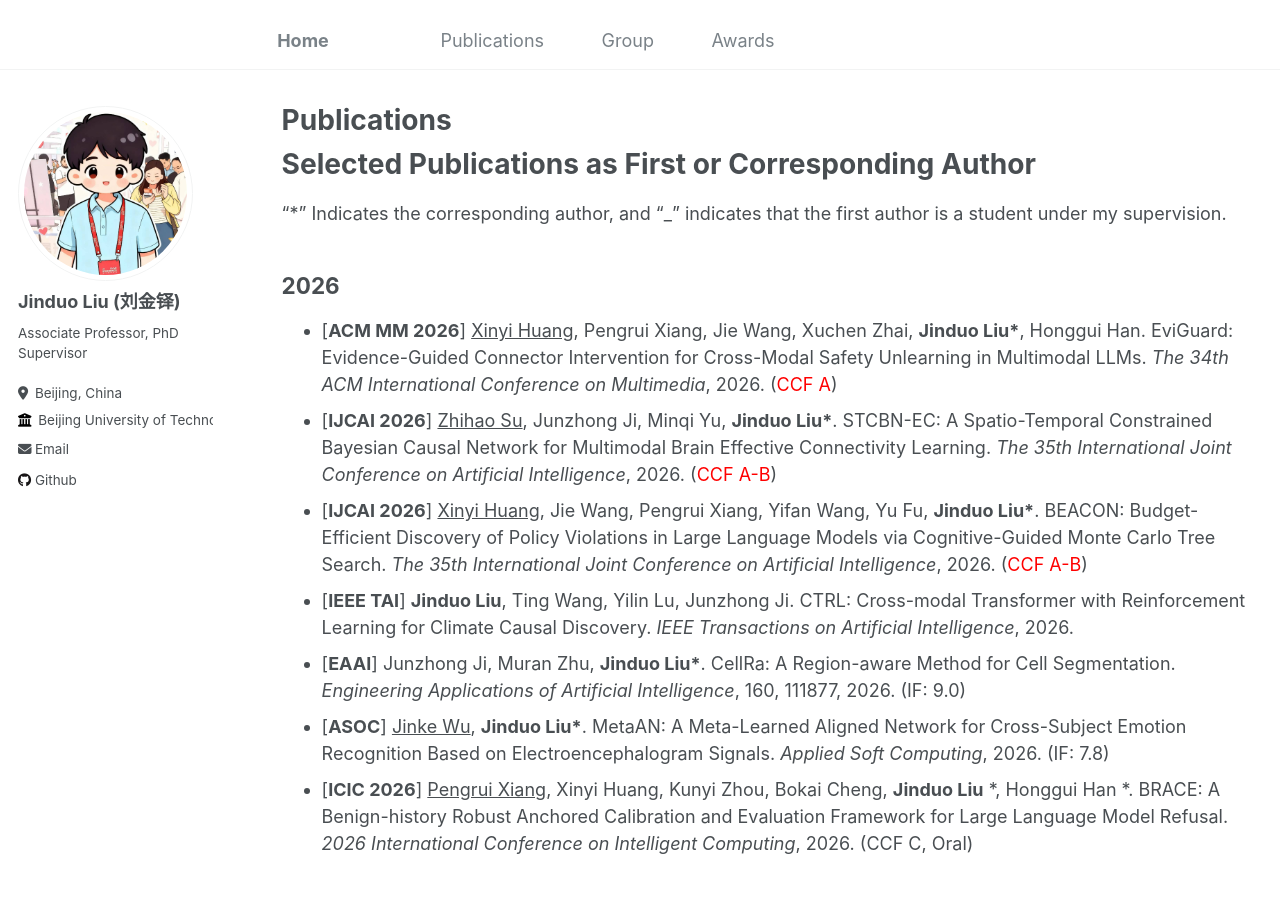
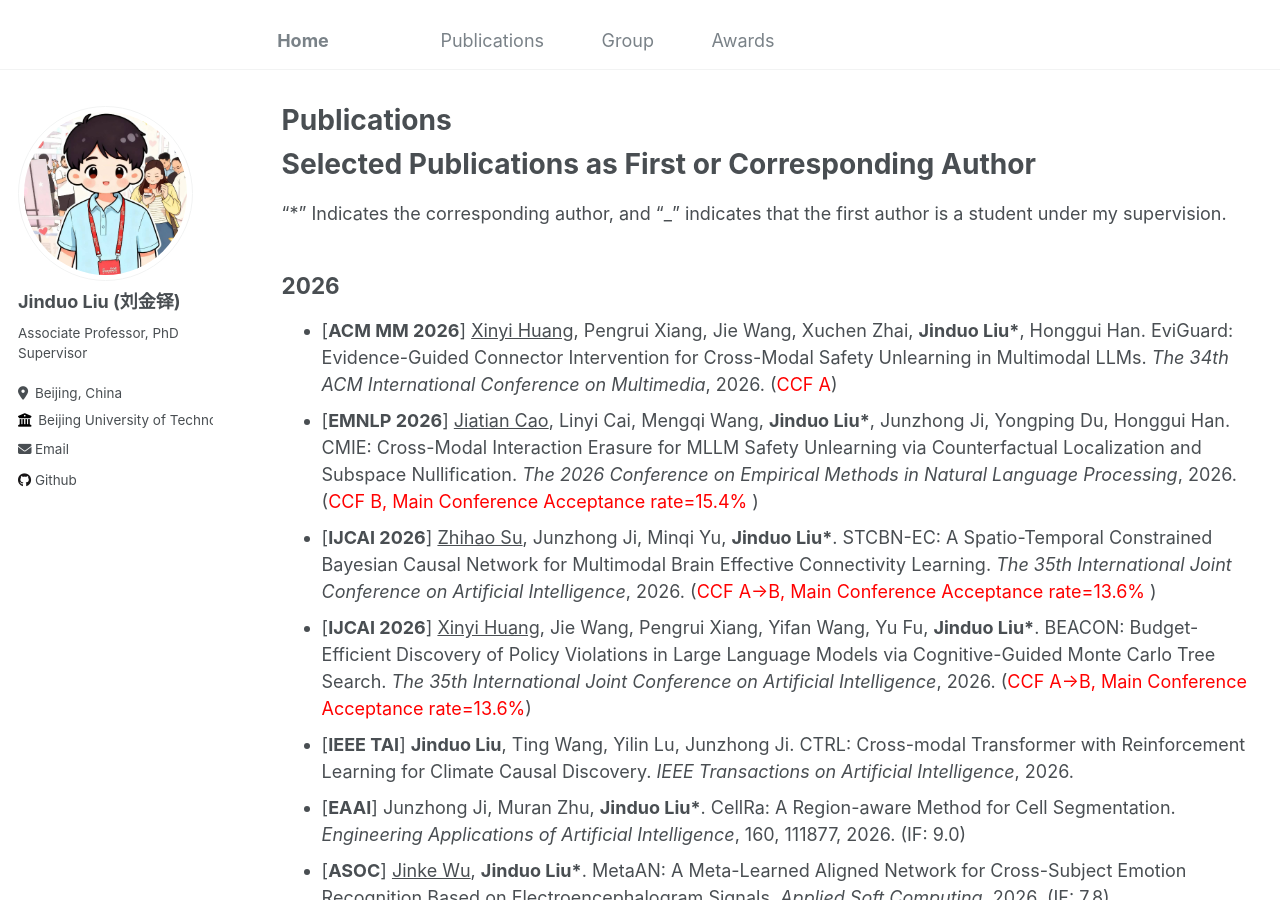
Before and after one commit to Duo67/duo067, a Jekyll site: the page built from _pages/publications.md, in a window 1280 px wide and 900 px high. Built offline with Jekyll 4.4.1, drawn with Linux system fonts in a browser that asks for light colours.

Commit message:
Update publications.md

```diff
--- a/_pages/publications.md
+++ b/_pages/publications.md
@@ -14,8 +14,9 @@ redirect_from:
 
 ## 2026
   * [__ACM MM 2026__] <span style="text-decoration: underline;">Xinyi Huang</span>, Pengrui Xiang, Jie Wang, Xuchen Zhai, __Jinduo Liu*__, Honggui Han. EviGuard: Evidence-Guided Connector Intervention for Cross-Modal Safety Unlearning in Multimodal LLMs. _The 34th ACM International Conference on Multimedia_, 2026. (<span style="color: red;">CCF A</span>)
-  * [__IJCAI 2026__] <span style="text-decoration: underline;">Zhihao Su</span>, Junzhong Ji, Minqi Yu, __Jinduo Liu*__. STCBN-EC: A Spatio-Temporal Constrained Bayesian Causal Network for Multimodal Brain Effective Connectivity Learning. _The 35th International Joint Conference on Artificial Intelligence_, 2026. (<span style="color: red;">CCF A-B</span>)
-  * [__IJCAI 2026__] <span style="text-decoration: underline;">Xinyi Huang</span>, Jie Wang, Pengrui Xiang, Yifan Wang, Yu Fu, __Jinduo Liu*__. BEACON: Budget-Efficient Discovery of Policy Violations in Large Language Models via Cognitive-Guided Monte Carlo Tree Search. _The 35th International Joint Conference on Artificial Intelligence_, 2026. (<span style="color: red;">CCF A-B</span>)
+  * [__EMNLP 2026__] <span style="text-decoration: underline;">Jiatian Cao</span>, Linyi Cai, Mengqi Wang, __Jinduo Liu*__, Junzhong Ji, Yongping Du, Honggui Han. CMIE: Cross-Modal Interaction Erasure for MLLM Safety Unlearning via Counterfactual Localization and Subspace Nullification. _The 2026 Conference on Empirical Methods in Natural Language Processing_, 2026. (<span style="color: red;">CCF B, Main Conference Acceptance rate=15.4% </span>)
+  * [__IJCAI 2026__] <span style="text-decoration: underline;">Zhihao Su</span>, Junzhong Ji, Minqi Yu, __Jinduo Liu*__. STCBN-EC: A Spatio-Temporal Constrained Bayesian Causal Network for Multimodal Brain Effective Connectivity Learning. _The 35th International Joint Conference on Artificial Intelligence_, 2026. (<span style="color: red;">CCF A->B, Main Conference Acceptance rate=13.6% </span>)
+  * [__IJCAI 2026__] <span style="text-decoration: underline;">Xinyi Huang</span>, Jie Wang, Pengrui Xiang, Yifan Wang, Yu Fu, __Jinduo Liu*__. BEACON: Budget-Efficient Discovery of Policy Violations in Large Language Models via Cognitive-Guided Monte Carlo Tree Search. _The 35th International Joint Conference on Artificial Intelligence_, 2026. (<span style="color: red;">CCF A->B, Main Conference Acceptance rate=13.6%</span>)
   * [__IEEE TAI__] __Jinduo Liu__, Ting Wang, Yilin Lu, Junzhong Ji. CTRL: Cross-modal Transformer with Reinforcement Learning for Climate Causal Discovery. _IEEE Transactions on Artificial Intelligence_, 2026.
   * [__EAAI__] Junzhong Ji, Muran Zhu, __Jinduo Liu*__. CellRa: A Region-aware Method for Cell Segmentation. _Engineering Applications of Artificial Intelligence_, 160, 111877, 2026. (IF: 9.0)
   * [__ASOC__] <span style="text-decoration: underline;">Jinke Wu</span>, __Jinduo Liu*__. MetaAN: A Meta-Learned Aligned Network for Cross-Subject Emotion Recognition Based on Electroencephalogram Signals. _Applied Soft Computing_, 2026. (IF: 7.8)
```
